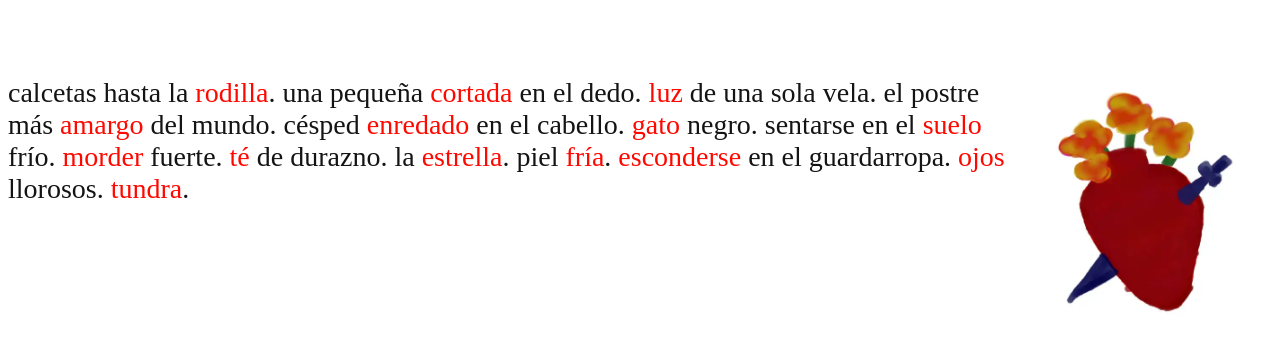
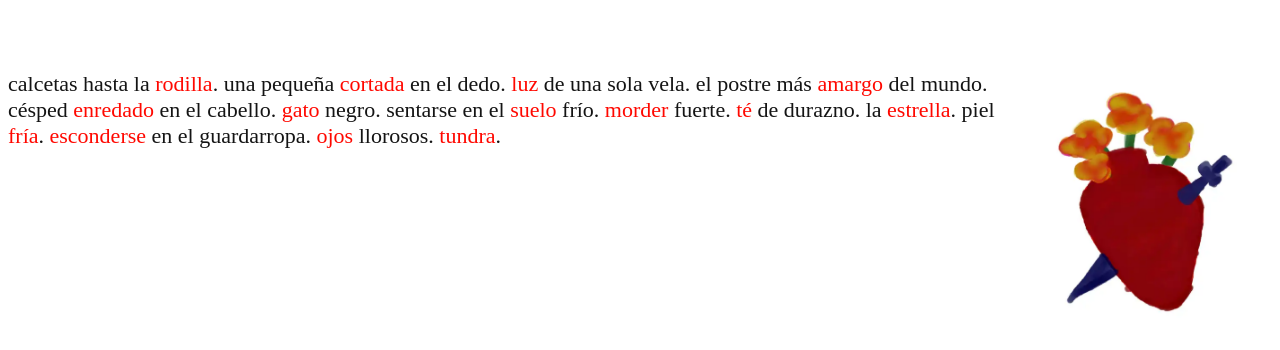
Before and after one commit to supersticiosa/piel_fria.github.io, a plain HTML site: page index.html in a window 1280 px wide. Shown: the part 98-448 px from the top of the page. Drawn offline with Linux system fonts and the light colour scheme.

Commit message:
Update index.html

```diff
--- a/index.html
+++ b/index.html
@@ -9,14 +9,14 @@
 color: #141414;
 font-family: times new roman;
 text-decoration: none;
-font-size: 28px;
+font-size: 22px;
 }
 
 .link {
 color: #ff0800;
 font-family: times new roman;
 text-decoration: none;
-font-size: 28px;
+font-size: 22px;
 }
 
 .alinea {
```
